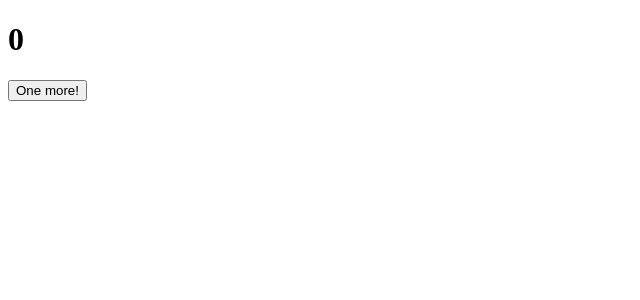
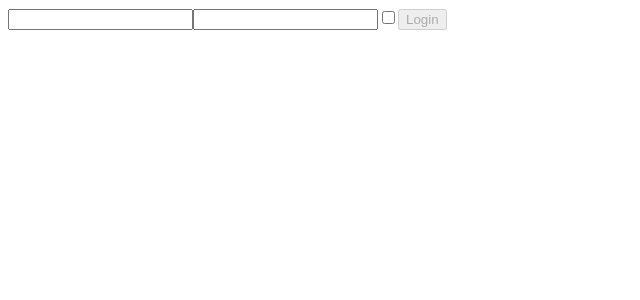
Before and after one commit to RobertoFanara/Esercizi-React, a React (Create React App) app in the folder Esercizi da Mandare/esercizio/: page / in a window 1280 px wide. Shown: the top 300 px of the page, without its empty margins (0-640 px from the left). Built offline with nearby package versions, Linux system fonts and the light colour scheme.

Commit message:
esercizio 33 completato

```diff
--- a/Esercizi da Mandare/esercizio/src/App.js
+++ b/Esercizi da Mandare/esercizio/src/App.js
@@ -1,9 +1,31 @@
-import Clickcounter from "./Clickcounter"
+import React from "react"
+import { useState } from "react";
+import Login from "./Login"
 
-export default function App() {
-    return(
-        <>
-        <Clickcounter />
-        </>
-    )
+export default function HandleForm() {
+
+  const [text, setText] = useState("");
+  const [pass, setPass] = useState("");
+  const [check, setCheck] = useState(false);
+
+  const autoComplete = (e) => {
+    setText({ name: e.target.value });
+  };
+
+  const autoComplete2 = (e) => {
+    setPass({ pass: e.target.value });
+  };
+
+  const autoComplete3 = (e) => {
+    setCheck({ remember: e.target.checked });
+  };
+
+  return (
+    <form>
+      <input type="text" onChange={autoComplete} />
+      <input type="password" onChange={autoComplete2} />
+      <input type="checkbox" onChange={autoComplete3} />
+      <Login text={text} pass={pass} remember={check}/>
+    </form>
+  );
 }
--- a/Esercizi da Mandare/esercizio/src/Clickcounter.js
+++ /dev/null
@@ -1,18 +0,0 @@
-import React from 'react'
-import { useState } from "react"
-
-export default function App() {
-    const [counter, setCounter] = useState(0);
-    const increase = () => {
-        setCounter(count => count + 1);
-    };
-
-    return (
-        <div>
-          <h1>{counter}</h1>
-          <div>
-            <button onClick={increase}>One more!</button>
-          </div>
-        </div>
-      );
-}
--- /dev/null
+++ b/Esercizi da Mandare/esercizio/src/Login.js
@@ -0,0 +1,21 @@
+import React from "react"
+
+export default function Login(props) {
+    const onLogin = (event) => {
+        event.preventDefault();
+        let memorizedValues = {
+        name: props.text,
+        password: props.pass,
+        remember: props.remember
+    }
+    console.log(memorizedValues)
+    }
+
+
+    return(
+        <>
+        <button disabled={!props.text || !props.pass} onClick={onLogin}>Login</button>
+        </>
+    )
+
+}
```
